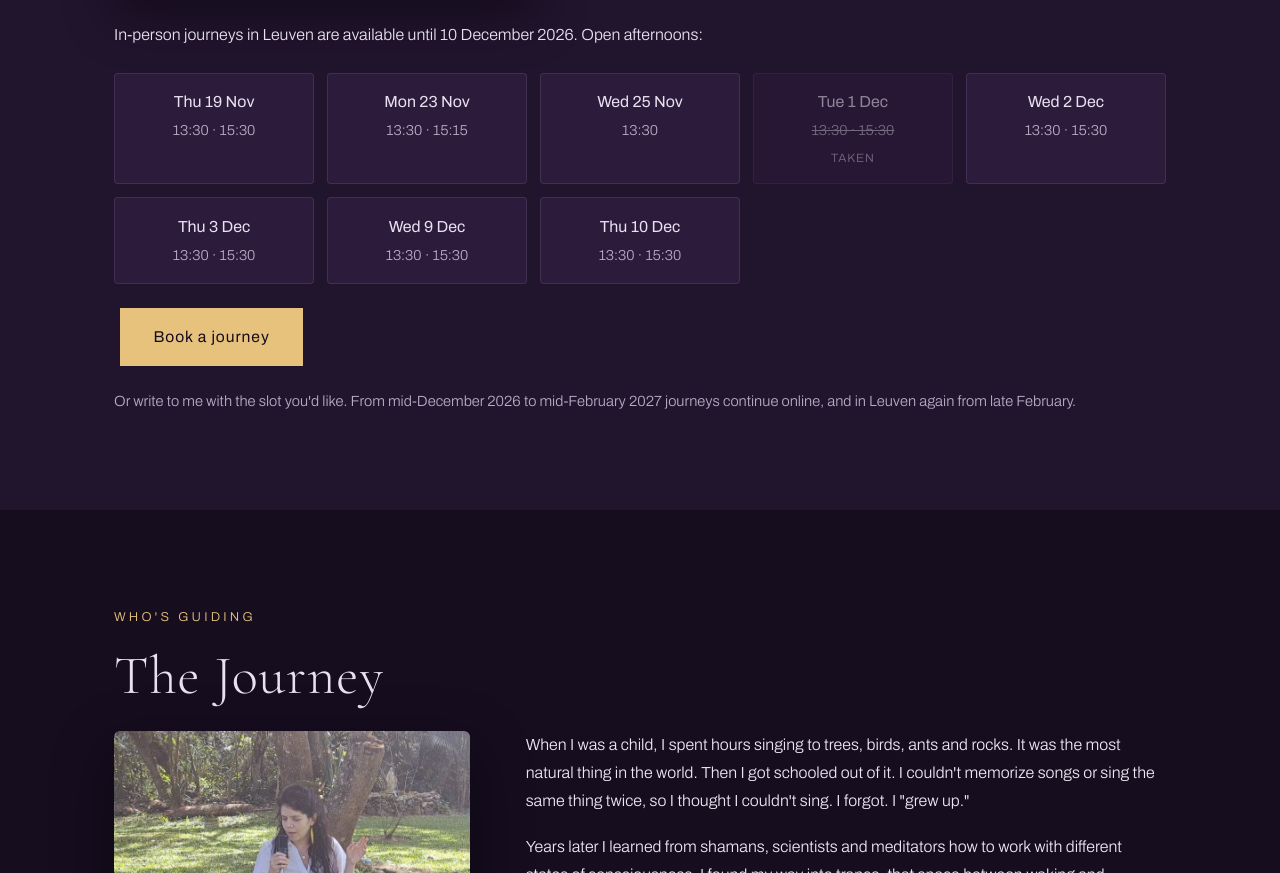
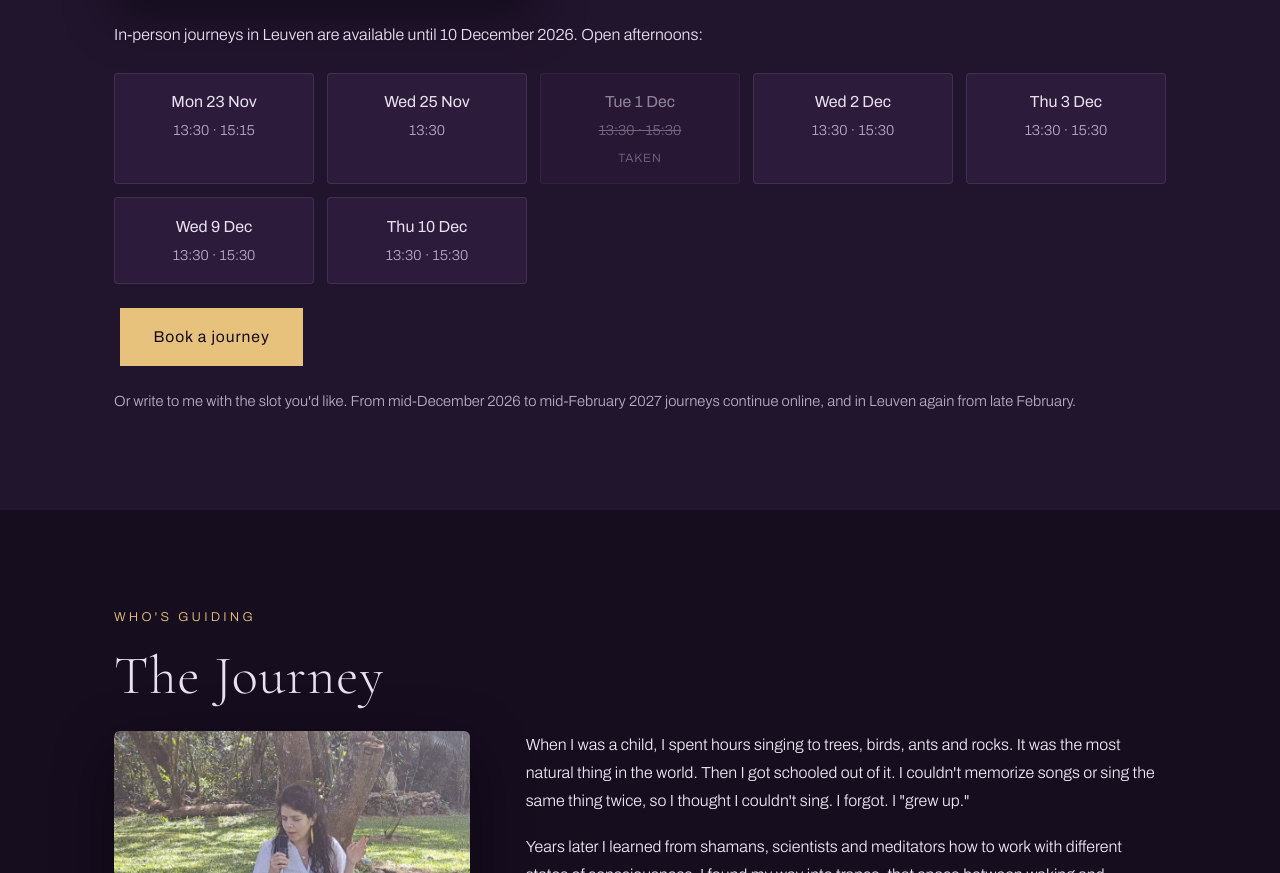
Before and after one commit to Farosound/faro360, a plain HTML site: page index.html in a window 1280 px wide. Shown: the part 6874-7747 px from the top of the page. Drawn offline with nearby package versions, Linux system fonts and the light colour scheme.

Commit message:
Remove past Thu 19 Nov slots

```diff
--- a/index.html
+++ b/index.html
@@ -376,7 +376,6 @@
     <div class="journey-top"><img class="reveal" src="img/ari-kneeling.jpg" alt="Ariana in her teaching space"><p class="lead reveal">A single one-hour session: we talk a little, then I guide you on a journey with voice and imagination, shaped around what you bring. In Leuven, Belgium, or online. A journey costs €80 for one hour. If you enrol in <em>Dreaming the Land Within</em> within a month, the €80 comes off the course price.</p></div>
     <p class="reveal" style="margin-top:1.5rem;color:var(--mist)">In-person journeys in Leuven are available until 10 December 2026. Open afternoons:</p>
     <div class="slots reveal">
-      <div class="slot"><b>Thu 19 Nov</b><span>13:30 · 15:30</span></div>
       <div class="slot"><b>Mon 23 Nov</b><span>13:30 · 15:15</span></div>
       <div class="slot"><b>Wed 25 Nov</b><span>13:30</span></div>
       <div class="slot taken"><b>Tue 1 Dec</b><span><s>13:30 · 15:30</s></span><span class="tag">Taken</span></div>
```
